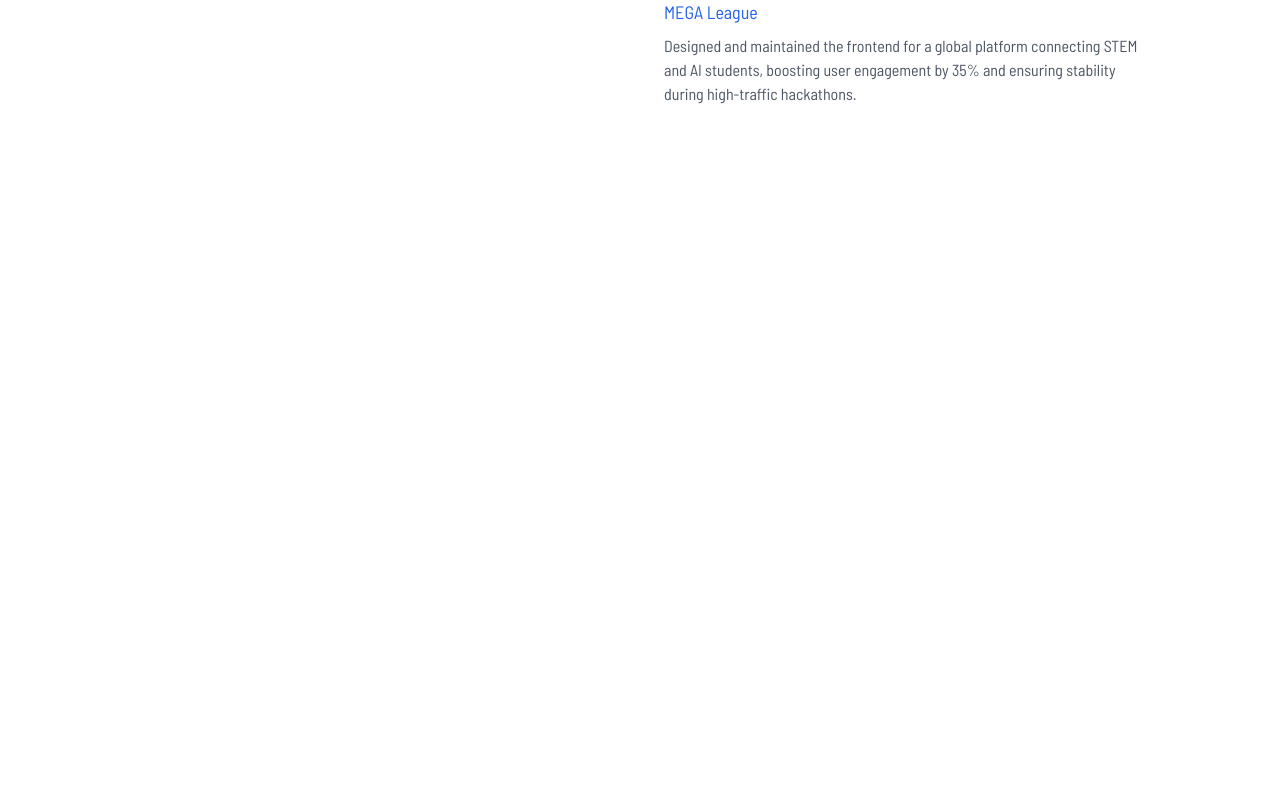
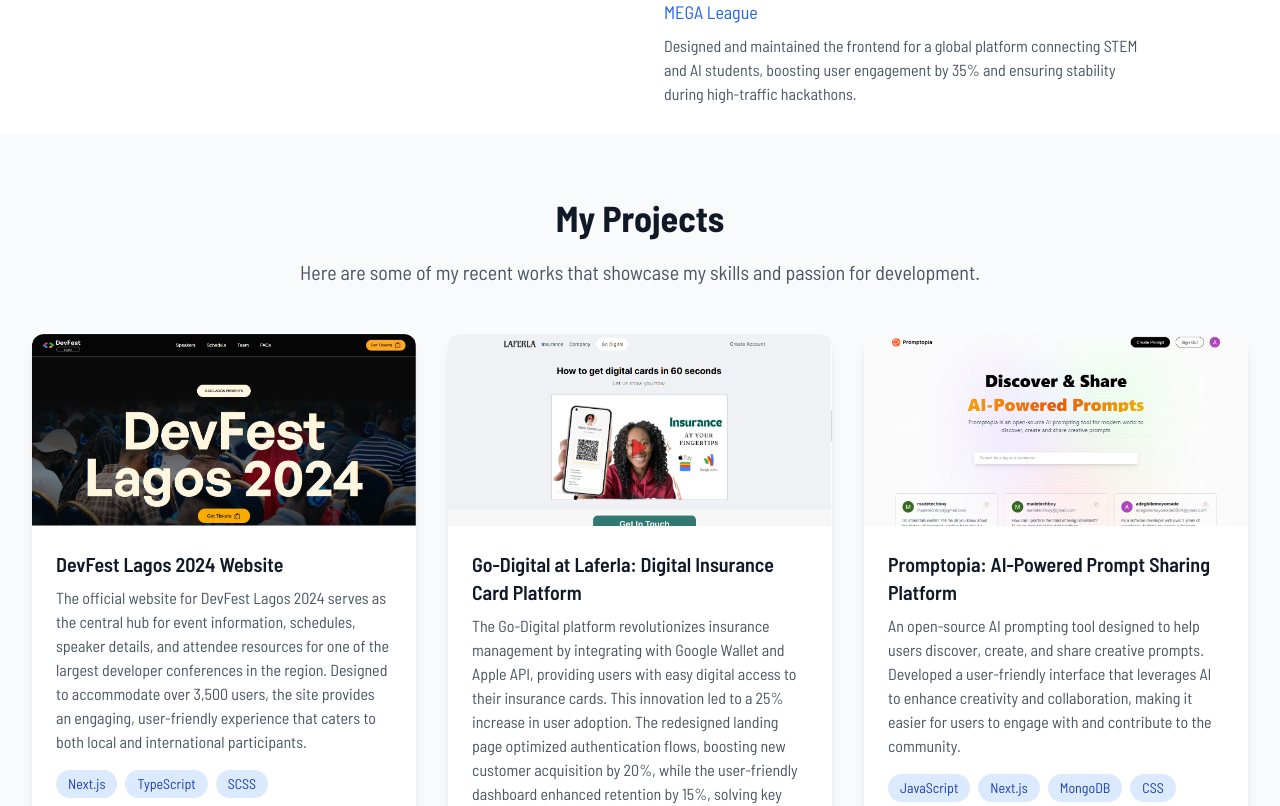
Before and after one commit to Moyo-Made/Portfolio-Website, a Next.js app: page / in a window 1280 px wide. Shown: the part 2500-3306 px from the top of the page. Before the commit the page ends 2634 px from the top, so only its background shows below. Built offline with nearby package versions, Linux system fonts and the light colour scheme.

Commit message:
Updated page.tsx

```diff
--- a/app/page.tsx
+++ b/app/page.tsx
@@ -4,6 +4,7 @@
 import Navbar from "@/components/Navbar";
 import Services from "@/components/Services";
 import React from "react";
+import Portfolio from "@/components/Portfolio";
 
 const page = () => {
 	return (
@@ -13,6 +14,7 @@
       <About />
       <Services />
       <Experience />
+      <Portfolio />
 		</div>
 	);
 };
```
